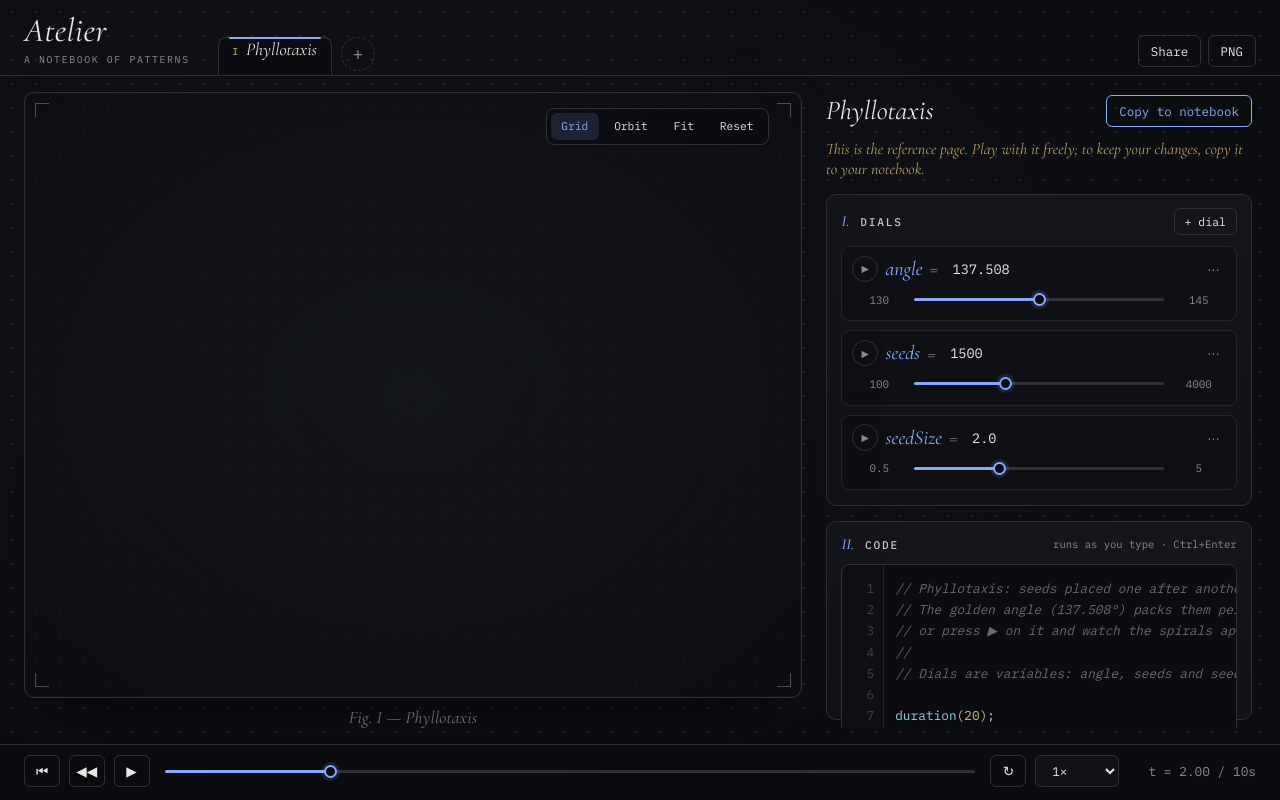
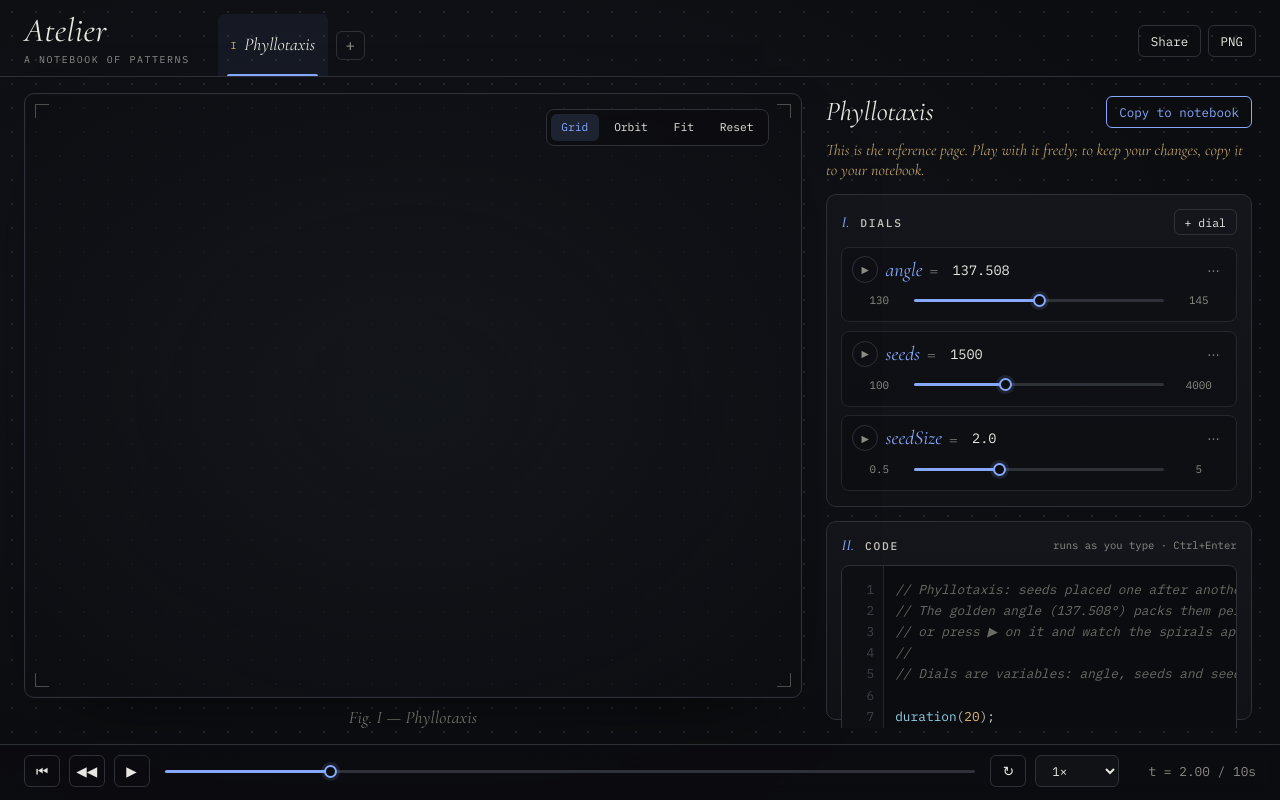
Before and after one commit to bktruong-dev/atelier, a website built with Vite: page index.html in a window 1280 px wide. Built offline with nearby package versions, Linux system fonts and the light colour scheme.

Commit message:
Redesign notebook tabs so nothing overflows the strip

```diff
--- a/src/main.ts
+++ b/src/main.ts
@@ -160,6 +160,13 @@ function renderTabs() {
   plus.setAttribute("aria-label", "New page");
   plus.addEventListener("click", () => addPage(BLANK, nextUntitled()));
   tabs.replaceChildren(...items, plus);
+  // keep the active tab visible by scrolling only the strip (never scrollIntoView, which can move the page)
+  const act = tabs.querySelector<HTMLElement>(".tab.active");
+  if (act) {
+    const left = act.offsetLeft - tabs.offsetLeft;
+    if (left < tabs.scrollLeft) tabs.scrollLeft = left;
+    else if (left + act.offsetWidth > tabs.scrollLeft + tabs.clientWidth) tabs.scrollLeft = left + act.offsetWidth - tabs.clientWidth + 40;
+  }
 
   const index = all.indexOf(page);
   caption.textContent = `Fig. ${ROMAN[index] ?? index + 1} — ${page.name || "Untitled"}`;
--- a/src/style.css
+++ b/src/style.css
@@ -67,40 +67,50 @@ input[type="number"]::-webkit-inner-spin-button, input[type="number"]::-webkit-o
 
 /* ---- masthead & tabs ---- */
 .masthead {
-  display: flex; align-items: flex-end; gap: 1.75rem;
+  display: flex; align-items: stretch; gap: 1.75rem;
   padding: 0.9rem 1.5rem 0; border-bottom: 1px solid var(--line);
 }
-.brand { display: flex; flex-direction: column; padding-bottom: 0.6rem; flex: none; }
+.brand { display: flex; flex-direction: column; justify-content: center; padding-bottom: 0.65rem; flex: none; }
 .brand h1 { margin: 0; font-weight: 400; font-style: italic; font-size: 2.1rem; line-height: 1; letter-spacing: 0.01em; }
 .tagline { font: 0.62rem var(--mono); letter-spacing: 0.16em; text-transform: uppercase; color: var(--ink-dim); margin-top: 0.3rem; }
 
-.tabs { display: flex; align-items: flex-end; gap: 0.3rem; overflow-x: auto; flex: 1; min-width: 0; scrollbar-width: none; }
+.tabs {
+  display: flex; align-items: center; gap: 0.15rem; flex: 1; min-width: 0;
+  align-self: stretch; overflow-x: auto; overflow-y: clip; scrollbar-width: none;
+}
 .tabs::-webkit-scrollbar { display: none; }
 .tab {
-  display: flex; align-items: center; flex: none;
-  border: 1px solid transparent; border-bottom: 0; border-radius: 8px 8px 0 0;
-  margin-bottom: -1px; position: relative;
+  display: flex; align-items: center; flex: none; align-self: stretch;
+  position: relative; border-radius: 6px 6px 0 0; transition: background 0.15s;
 }
-.tab:hover { background: rgba(255, 255, 255, 0.02); }
-.tab.active { background: var(--ink-bg); border-color: var(--line); }
-.tab.active::after { content: ""; position: absolute; left: 10px; right: 10px; top: -1px; height: 2px; background: var(--accent); border-radius: 2px; }
+.tab:hover { background: rgba(255, 255, 255, 0.025); }
+.tab.active { background: rgba(134, 168, 255, 0.06); }
+/* the active marker sits inside the tab, on the header's bottom line */
+.tab.active::after {
+  content: ""; position: absolute; left: 0.6rem; right: 0.6rem; bottom: 0; height: 2px;
+  background: var(--accent); border-radius: 2px 2px 0 0;
+}
 .tab-open {
-  border: 0; height: 2.4rem; padding: 0 0.85rem; display: flex; align-items: baseline; gap: 0.45rem;
-  background: none;
+  border: 0; height: 100%; min-height: 2.6rem; padding: 0 0.8rem; display: flex; align-items: center; gap: 0.45rem;
+  background: none; border-radius: 6px 6px 0 0;
 }
+.tab-open:hover { border: 0; }
 .tab-num { font: 0.62rem var(--mono); color: var(--ink-dim); letter-spacing: 0.06em; }
-.tab-label { font: 1.12rem var(--serif); color: var(--ink-dim); max-width: 12rem; overflow: hidden; text-overflow: ellipsis; white-space: nowrap; }
+.tab-label { font: 1.12rem/1 var(--serif); color: var(--ink-dim); max-width: 12rem; overflow: hidden; text-overflow: ellipsis; white-space: nowrap; padding-bottom: 1px; }
 .tab.active .tab-label, .tab-open:hover .tab-label { color: var(--ink); }
 .tab.ref .tab-label { font-style: italic; }
 .tab.ref .tab-num { color: var(--gold); }
-.tab-close { border: 0; height: 1.6rem; width: 1.6rem; padding: 0; margin-right: 0.35rem; color: var(--ink-dim); font-size: 1rem; }
-.tab-close:hover { color: var(--error); }
+.tab-close {
+  border: 0; height: 1.4rem; width: 1.4rem; padding: 0; margin: 0 0.35rem 0 -0.35rem; border-radius: 4px;
+  color: var(--ink-dim); font-size: 0.95rem; line-height: 1;
+}
+.tab-close:hover { color: var(--error); background: rgba(255, 155, 138, 0.08); border: 0; }
 .tab-new {
-  flex: none; width: 2.1rem; height: 2.1rem; padding: 0; margin: 0 0 0.3rem 0.3rem;
-  border-style: dashed; border-radius: 50%; font-size: 1.1rem; color: var(--ink-dim);
+  flex: none; width: 1.8rem; height: 1.8rem; padding: 0; margin-left: 0.35rem;
+  border-radius: 6px; font-size: 1rem; line-height: 1; color: var(--ink-dim); border-color: var(--line);
 }
-.tab-new:hover { color: var(--accent); border-color: var(--accent); border-style: solid; }
-.tools { display: flex; gap: 0.4rem; padding-bottom: 0.55rem; flex: none; }
+.tab-new:hover { color: var(--accent); border-color: var(--accent); background: var(--accent-soft); }
+.tools { display: flex; align-items: center; gap: 0.4rem; padding-bottom: 0.55rem; flex: none; }
 
 /* ---- stage ---- */
 .stage {
```
